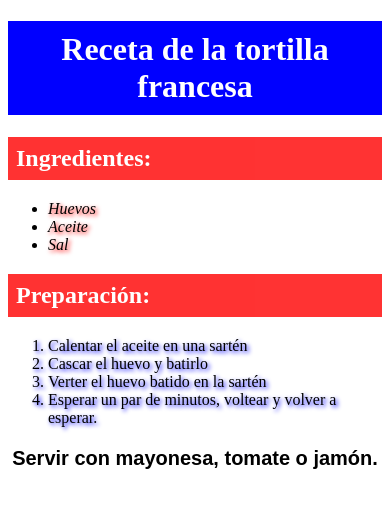
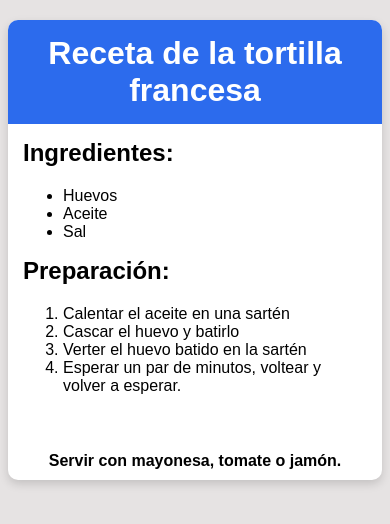
Before and after one commit to salvadorpulido-commits/salvadorpulido-commits.github.io, a plain HTML site: page ejerciciosCss/BoletinCssAvanzado.html in a window 390 px wide. Drawn offline with Linux system fonts and the light colour scheme.

Commit message:
Añadidos cambios y correcciones
Added styles for body, main card, header, and responsive layout.

```diff
--- a/ejerciciosCss/estilo-receta.css
+++ b/ejerciciosCss/estilo-receta.css
@@ -1,38 +1,58 @@
-/* H1 fondo azul y texto blanco */
-h1 {
-background-color: blue;
-color: white;
-padding: 10px;
-text-align: center;
+/* Fondo general */
+body {
+  background-color: #e6e3e3;
+  font-family: Arial, sans-serif;
 }
 
-
-/* H2 fondo rojo, texto blanco y con transparencia */
-h2 {
-background-color: red;
-color: white;
-opacity: 0.8;
-padding: 8px;
+/* Tarjeta principal */
+.tarjeta {
+  background-color: #ffffff;
+  max-width: 800px;
+  margin: 20px auto;
+  border-radius: 10px;
+  box-shadow: 0 4px 10px rgba(0, 0, 0, 0.15);
 }
 
-
-/* P: letra cambiada, mayor, negrita y centrada */
-p {
-font-family: Arial, sans-serif;
-font-size: 20px;
-font-weight: bold;
-text-align: center;
+/* Encabezado */
+.tarjeta h1 {
+  background-color: #2c6bed;
+  color: white;
+  text-align: center;
+  padding: 15px;
+  margin: 0;
+  border-top-left-radius: 10px;
+  border-top-right-radius: 10px;
 }
 
-
-/* Lista desordenada (ul) en cursiva y sombra roja */
-ul {
-font-style: italic;
-text-shadow: 2px 2px 4px red;
+/* Contenido */
+.columnas {
+  padding: 15px;
 }
 
+h2 {
+  margin-top: 0;
+}
 
-/* Lista ordenada (ol) con sombra azul */
-ol {
-text-shadow: 2px 2px 4px blue;
+p {
+  text-align: center;
+  padding: 10px;
+  font-weight: bold;
 }
+
+@media (min-width: 700px) {
+
+  .columnas {
+    display: flex;
+    gap: 20px;
+  }
+
+  .ingredientes {
+    flex: 1;
+    background-color: #f9f9f9;
+    padding: 15px;
+  }
+
+  .preparacion {
+    flex: 2;
+  }
+}
```
